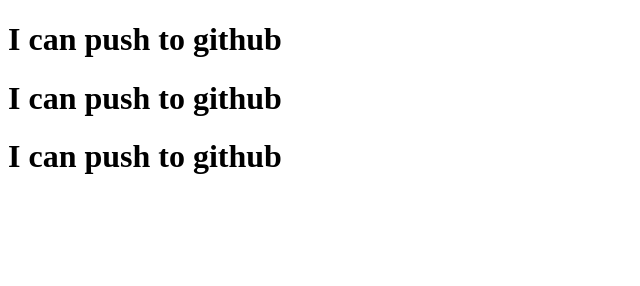
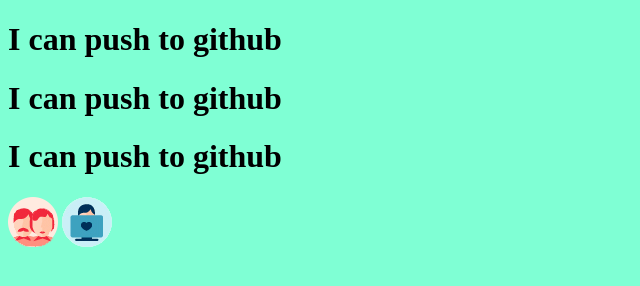
Before and after one commit to Arpitadey88/my-new-repo1, a plain HTML site: page index.html in a window 1280 px wide. Shown: the whole page, without its empty margins (0-640 px from the left). Drawn offline with Linux system fonts and the light colour scheme.

Commit message:
there is new

```diff
--- a/index.html
+++ b/index.html
@@ -5,10 +5,14 @@
     <meta http-equiv="X-UA-Compatible" content="IE=edge">
     <meta name="viewport" content="width=device-width, initial-scale=1.0">
     <title>My git repo again</title>
+    <link rel="stylesheet" href="style.css">
 </head>
 <body>
     <h1>I can push to github </h1>
     <h1>I can push to github </h1>
     <h1>I can push to github </h1>
+    <img src="img/con-21.png" alt="">
+    <img src="img/icon-2.png" alt="">
+
 </body>
 </html>
--- /dev/null
+++ b/style.css
@@ -0,0 +1,4 @@
+body{
+    background-color: aquamarine;
+
+}
```
Also changed, not shown: img/con-21.png (added), img/icon-2.png (added), img/icon-31.png (added).
